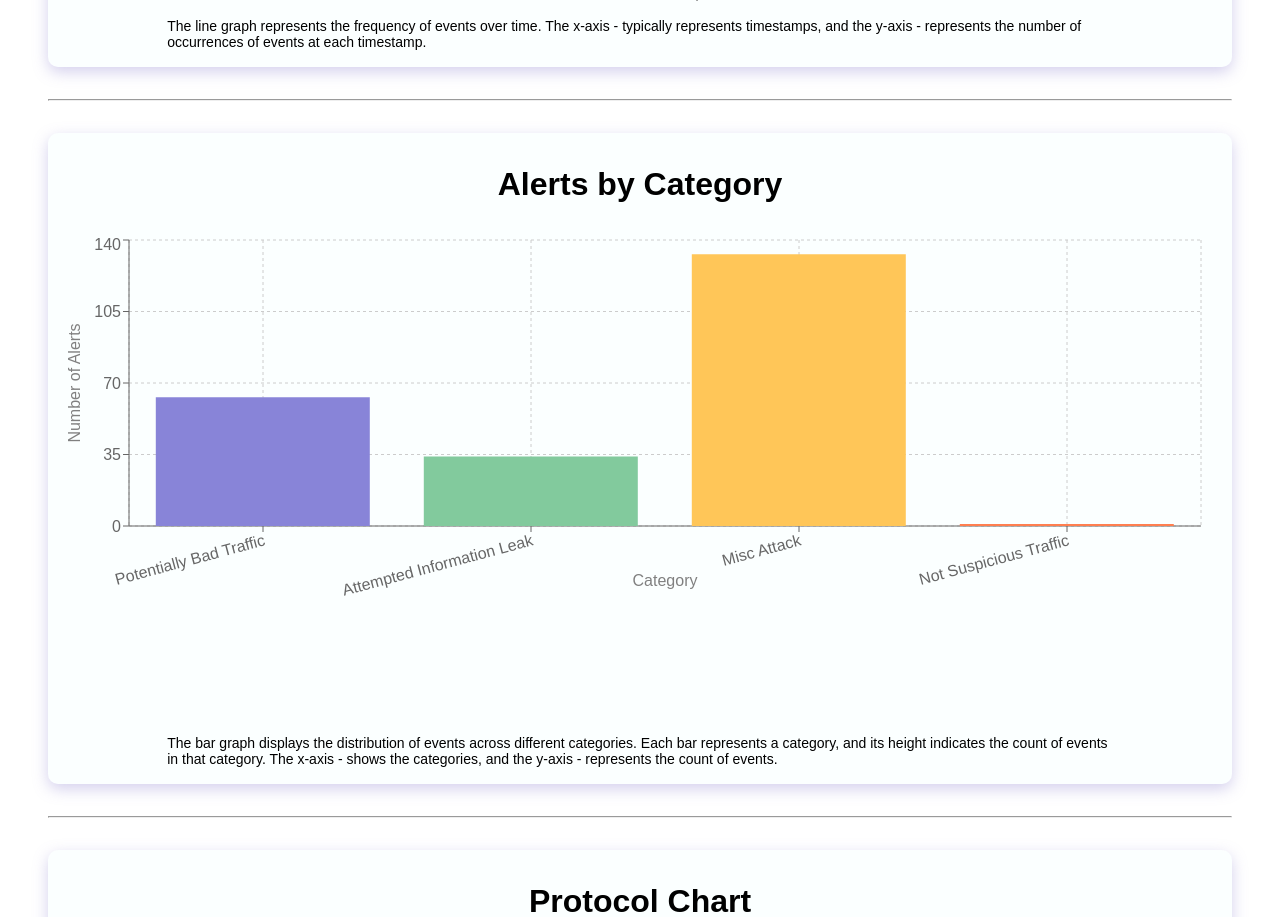
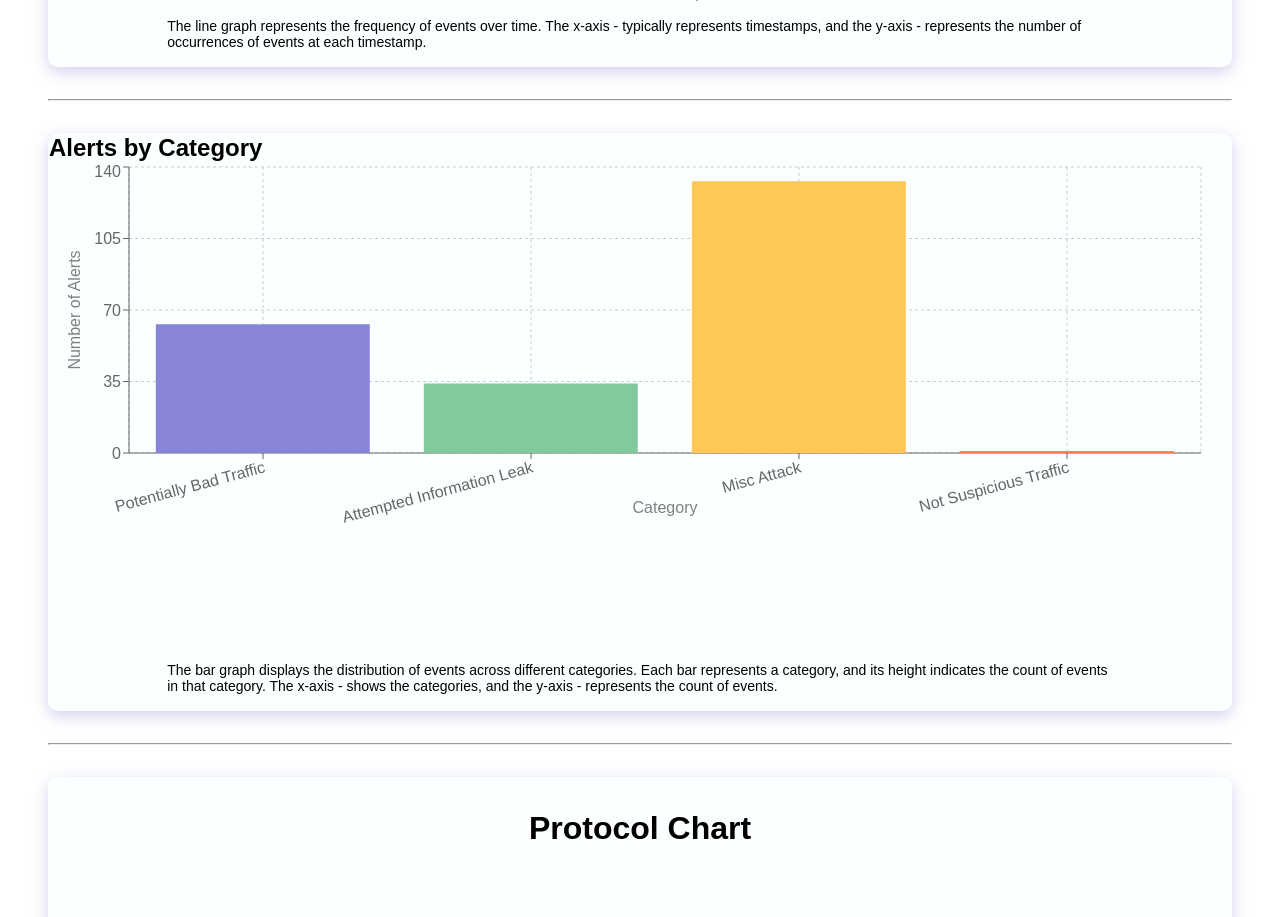
Before and after one commit to OmkarPorlikar/wijungle-dashbord, a React (Create React App) app: page / in a window 1280 px wide. Shown: the part 965-1882 px from the top of the page. Built offline with nearby package versions, Linux system fonts and the light colour scheme.

Commit message:
Update CategoryChart.jsx

```diff
--- a/src/components/CategoryChart.jsx
+++ b/src/components/CategoryChart.jsx
@@ -1,5 +1,5 @@
 import React from 'react';
-import { BarChart, Bar, XAxis,Cell ,YAxis, CartesianGrid, Tooltip, Legend, ResponsiveContainer, Label } from 'recharts';
+import { BarChart, Bar, XAxis, Cell, YAxis, CartesianGrid, Tooltip, Legend, ResponsiveContainer, Label } from 'recharts';
 
 const colors = [
   '#8884d8', '#82ca9d', '#ffc658', '#ff7f50', '#87cefa', '#da70d6', '#32cd32', '#6495ed', '#ff69b4', '#ba55d3'
@@ -11,7 +11,7 @@ const CustomTooltip = ({ active, payload, label }) => {
     const percentage = ((payload[0].value / totalCount) * 100).toFixed(2);
     return (
       <div className="custom-tooltip">
-        <p >{label}</p>
+        <p>{label}</p>
         <p>{`Count: ${payload[0].value}`}</p>
         <p>{`Percentage: ${percentage}%`}</p>
       </div>
@@ -21,11 +21,9 @@ const CustomTooltip = ({ active, payload, label }) => {
 };
 
 const CategoryChart = ({ data }) => {
-  console.log(data ,"data from category")
   return (
-    <div className="chart-container" id='c-chart'>
-          <span>Alerts by Category</span>
-
+    <div className="chart-container" id="c-chart">
+      <h2>Alerts by Category</h2>
       <ResponsiveContainer width="100%" height={500}>
         <BarChart data={data} margin={{ top: 5, right: 30, left: 20, bottom: 60 }}>
           <CartesianGrid strokeDasharray="3 3" />
@@ -43,15 +41,14 @@ const CategoryChart = ({ data }) => {
             ))}
           </Bar>
         </BarChart>
-
       </ResponsiveContainer>
-      <p className='desc'>
+      <p className="desc">
         The bar graph displays the distribution of events across different categories. Each bar represents a category, and its height indicates the count of events in that category.
         The x-axis - shows the categories, and
         the y-axis - represents the count of events.
       </p>
     </div>
   );
+};
 
-}
 export default CategoryChart;
```
Lines whose indentation alone changed are shown as unchanged.
